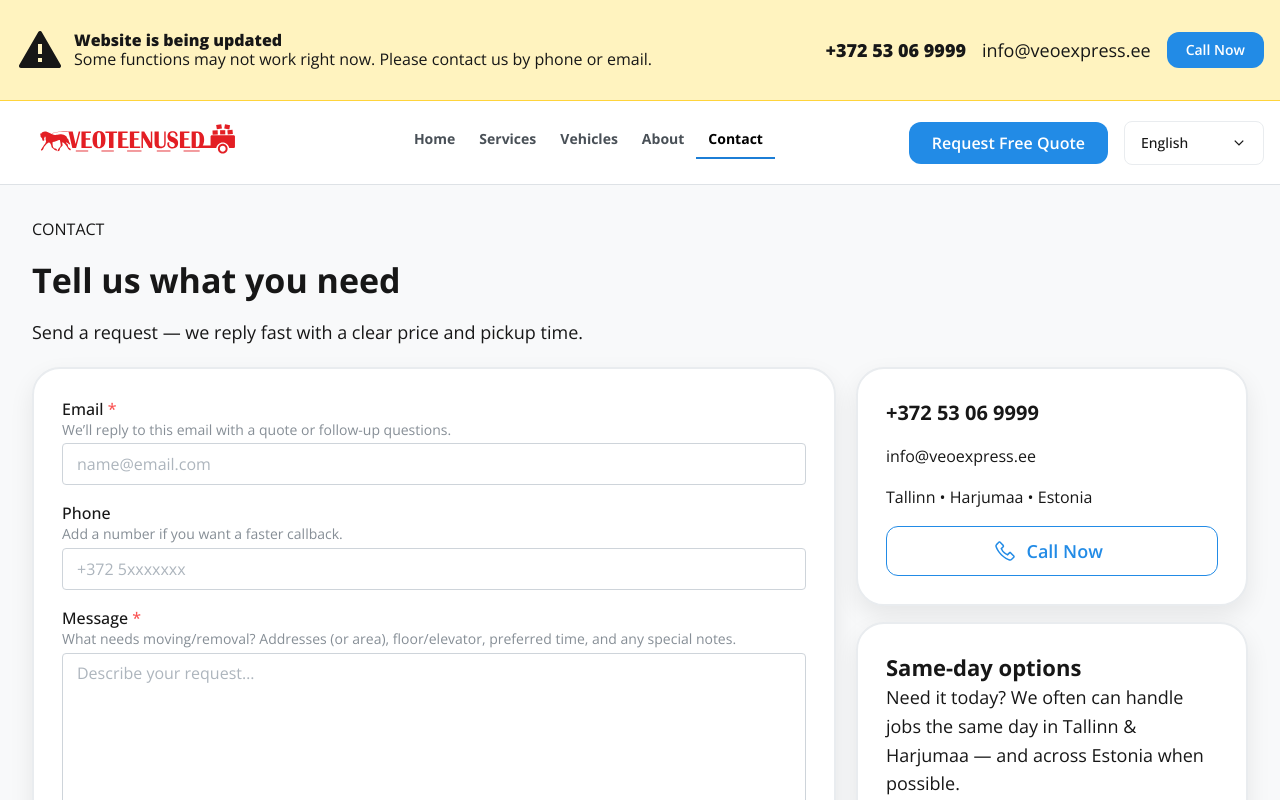
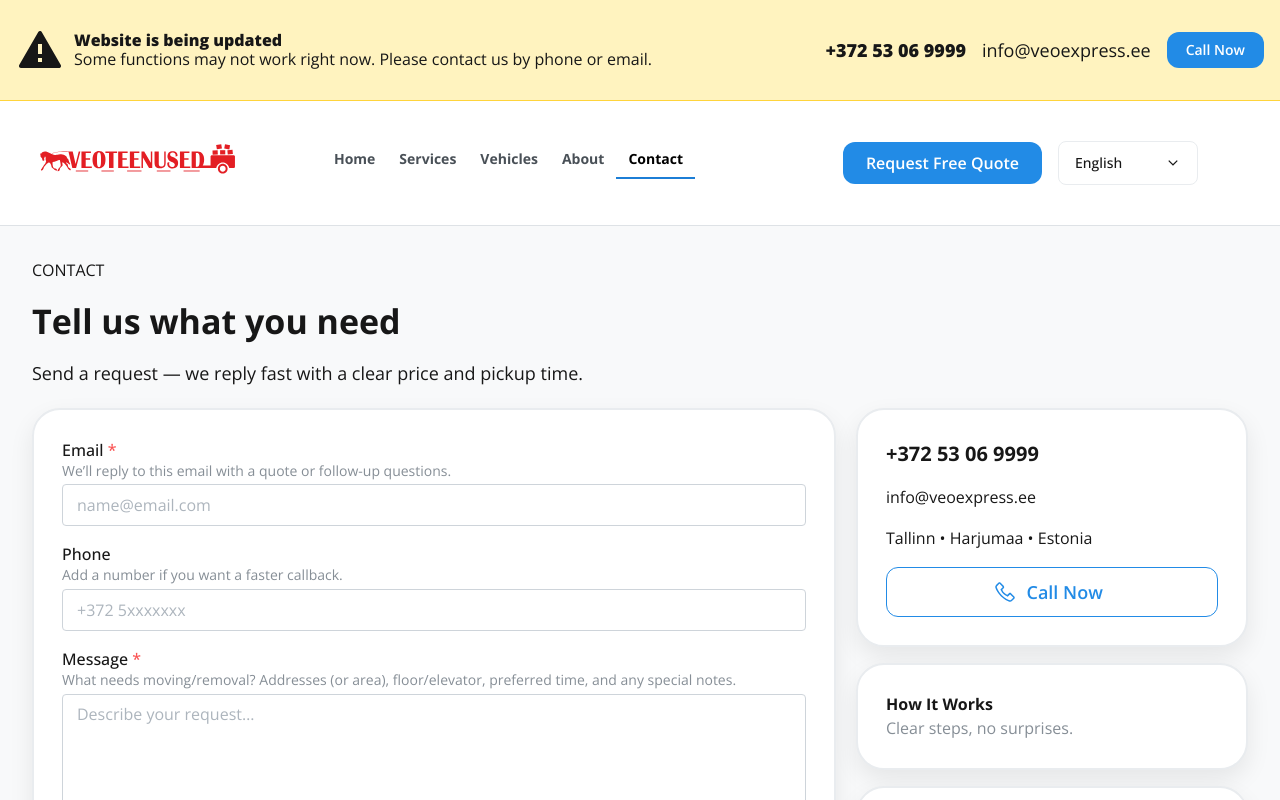
Before and after one commit to serhiishf/veoexpress, a Next.js app: page /en/contact in a window 1280 px wide. Built offline with nearby package versions, Linux system fonts and the light colour scheme.

Commit message:
fix: header responsiveness, some text size on contact page

```diff
--- a/src/app/[locale]/contact/page.tsx
+++ b/src/app/[locale]/contact/page.tsx
@@ -6,6 +6,7 @@ import { CompanyEmail } from '@/components/CompanyEmail/CompanyEmail';
 import { CompanyPhone } from '@/components/CompanyPhone/CompanyPhone';
 import { CompanyWorkArea } from '@/components/CompanyWorkArea/CompanyWorkArea';
 import { ContactForm } from '@/components/ContactForm/ContactForm';
+import { HowItWorksSteps } from '@/components/HowItWorksSteps/HowItWorksSteps';
 import { PageContainer } from '@/components/PageContainer/PageContainer';
 import { SameDayOptions } from '@/components/SameDayOptions/SameDayOptions';
 import { SectionDescription } from '@/components/SectionDesctiption/SectionDescription';
@@ -45,7 +46,10 @@ export default function ContactPage() {
 
                   {/* This will now match the CardWrapper width */}
                   <Box w="100%" maw="100%">
-                    <SameDayOptions />
+                    <HowItWorksSteps />
+                  </Box>
+                  <Box w="100%" maw="100%">
+                    <SameDayOptions size="md" />
                   </Box>
                 </Stack>
               </Box>
--- a/src/components/CompanyEmail/CompanyEmail.tsx
+++ b/src/components/CompanyEmail/CompanyEmail.tsx
@@ -3,7 +3,16 @@ import { company } from '@/constants/company';
 
 export function CompanyEmail({ ...anchorProps }: AnchorProps) {
   return (
-    <Anchor href={`mailto:${company.contact.email}`} underline="never" c="inherit" {...anchorProps}>
+    <Anchor
+      href={`mailto:${company.contact.email}`}
+      underline="never"
+      c="inherit"
+      {...anchorProps}
+      style={{
+        display: 'inline-flex',
+        width: 'fit-content',
+      }}
+    >
       <Text fz="md" component="span" size="lg">
         {company.contact.email}
       </Text>
--- a/src/components/CompanyPhone/CompanyPhone.tsx
+++ b/src/components/CompanyPhone/CompanyPhone.tsx
@@ -8,7 +8,12 @@ export function CompanyPhone({ ...anchorProps }: AnchorProps) {
       fz="xl"
       href={`tel:${company.contact.phoneTel}`}
       underline="never"
-      style={{ fontWeight: 700, fontSize: 'var(--mantine-font-size-xl)' }}
+      style={{
+        fontWeight: 700,
+        fontSize: 'var(--mantine-font-size-xl)',
+        display: 'inline-flex',
+        width: 'fit-content',
+      }}
       c="inherit"
       {...anchorProps}
     >
--- a/src/components/Footer/Footer.tsx
+++ b/src/components/Footer/Footer.tsx
@@ -1,6 +1,8 @@
 import { useTranslations } from 'next-intl';
 import { Anchor, Box, Container, Divider, Flex, Space, Stack, Text } from '@mantine/core';
 import { company } from '@/constants/company';
+import { CompanyEmail } from '../CompanyEmail/CompanyEmail';
+import { CompanyPhone } from '../CompanyPhone/CompanyPhone';
 import { LanguageSelector } from '../LanguageSelector/LanguageSelector';
 import { VeoexpressLogo } from '../VeoexpressLogo/VeoexpressLogo';
 import classes from './Footer.module.css';
@@ -23,21 +25,8 @@ export function Footer() {
             <Text>{company.workArea}</Text>
           </Stack>
           <Stack gap="xs">
-            <Anchor
-              fw="bold"
-              fz="xl"
-              href={`tel:${company.contact.phoneTel}`}
-              underline="never"
-              style={{ fontWeight: 700, fontSize: 'var(--mantine-font-size-xl)' }}
-              c="inherit"
-            >
-              {company.contact.phoneLabel}
-            </Anchor>
-            <Anchor href={`mailto:${company.contact.email}`} underline="never" c="inherit">
-              <Text fz="md" component="span" size="lg">
-                {company.contact.email}
-              </Text>
-            </Anchor>
+            <CompanyPhone />
+            <CompanyEmail />
           </Stack>
           <Box>
             <Text>{t('account_number')}</Text>
--- a/src/components/Header/Header.module.css
+++ b/src/components/Header/Header.module.css
@@ -1,14 +1,10 @@
 .header {
-  min-height: 84px;
+  height: auto;
+  /* min-height: 84px; */
+  padding-top: 20px;
+  padding-bottom: 20px;
   background-color: var(--mantine-color-body);
   border-bottom: 1px solid light-dark(var(--mantine-color-gray-3), var(--mantine-color-dark-4));
-}
-
-.inner {
-  min-height: 84px;
-  display: flex;
-  align-items: center;
-  justify-content: space-between;
 }
 
 .links {
@@ -19,10 +15,6 @@
   justify-content: space-between;
 }
 
-.main_links {
-  margin-right: calc(var(--mantine-spacing-sm) * -1);
-}
-
 .main_link {
   /* text-transform: uppercase; */
   font-size: var(--mantine-font-size-sm);
@@ -30,7 +22,9 @@
   padding: 7px var(--mantine-spacing-sm);
   font-weight: 700;
   border-bottom: 2px solid transparent;
-  transition: border-color 100ms ease, color 100ms ease;
+  transition:
+    border-color 100ms ease,
+    color 100ms ease;
 
   @mixin hover {
     color: light-dark(var(--mantine-color-black), var(--mantine-color-white));
--- a/src/components/Header/Header.tsx
+++ b/src/components/Header/Header.tsx
@@ -3,7 +3,17 @@
 import Link from 'next/link';
 import { usePathname } from 'next/navigation';
 import { useTranslations } from 'next-intl';
-import { Anchor, Box, Burger, Center, Container, Drawer, Group, ScrollArea } from '@mantine/core';
+import {
+  Anchor,
+  Box,
+  Burger,
+  Center,
+  Container,
+  Drawer,
+  Flex,
+  Group,
+  ScrollArea,
+} from '@mantine/core';
 import { useDisclosure } from '@mantine/hooks';
 import { LanguageSelector } from '../LanguageSelector/LanguageSelector';
 import { RequestQuoteButton } from '../RequestQuoteButton/RequestQuoteButton';
@@ -77,16 +87,23 @@ export function Header() {
     );
   });
 
-  //TODO: fix response to page size
-
   return (
     <>
       <header className={classes.header}>
-        <Container className={classes.inner} size="xl">
+        <Container size="xl">
+          <Flex align="center" justify="space-between">
+            <Box>
               <VeoexpressLogo />
-
+            </Box>
+            <Flex
+              wrap="wrap"
+              justify="space-around"
+              align="center"
+              gap="md"
+              style={{ flex: 1, minWidth: 0 }}
+            >
               <Box className={classes.links} visibleFrom="md">
-            <Group gap={0} justify="flex-end" className={classes.main_links} wrap="wrap">
+                <Group gap={0} className={classes.main_links} wrap="wrap">
                   {main_items}
                 </Group>
               </Box>
@@ -95,6 +112,7 @@ export function Header() {
                 <RequestQuoteButton size="md" />
                 <LanguageSelector />
               </Group>
+            </Flex>
 
             <Burger
               opened={opened}
@@ -104,6 +122,7 @@ export function Header() {
               hiddenFrom="md"
               aria-label={opened ? 'Close menu' : 'Open menu'}
             />
+          </Flex>
         </Container>
       </header>
 
--- /dev/null
+++ b/src/components/HowItWorksSteps/HowItWorksSteps.tsx
@@ -0,0 +1,24 @@
+import { useTranslations } from 'next-intl';
+import { Box, Stack, Text, Title } from '@mantine/core';
+import { CardWrapper } from '../CardWrapper/CardWrapper';
+
+type HowItWorksStepsProps = {
+  size?: 'sm' | 'md' | 'lg' | 'xl';
+};
+
+export function HowItWorksSteps({ size = 'md' }: HowItWorksStepsProps) {
+  return (
+    <CardWrapper>
+      <Stack>
+        <Box>
+          <Title order={3} size={size}>
+            How It Works
+          </Title>
+          <Text size={size} c="gray">
+            Clear steps, no surprises.
+          </Text>
+        </Box>
+      </Stack>
+    </CardWrapper>
+  );
+}
--- a/src/components/SameDayOptions/SameDayOptions.tsx
+++ b/src/components/SameDayOptions/SameDayOptions.tsx
@@ -1,14 +1,22 @@
 import { useTranslations } from 'next-intl';
-import { Text, Title } from '@mantine/core';
+import { Stack, Text, Title } from '@mantine/core';
 import { CardWrapper } from '../CardWrapper/CardWrapper';
 
-export function SameDayOptions() {
+type SameDayOptionsProps = {
+  size?: 'sm' | 'md' | 'lg' | 'xl';
+};
+
+export function SameDayOptions({ size = 'lg' }: SameDayOptionsProps) {
   const t = useTranslations('components.same_day_options');
 
   return (
     <CardWrapper>
-      <Title order={3}>{t('title')}</Title>
-      <Text size="lg">{t('description')}</Text>
+      <Stack>
+        <Title order={3} size={size}>
+          {t('title')}
+        </Title>
+        <Text size={size}>{t('description')}</Text>
+      </Stack>
     </CardWrapper>
   );
 }
```
Also changed, not shown: src/components/NumberedListItem/NumberedListItem.tsx (added, +20 -0 lines), 1 other file (tests, documents, lock files or other folders). Lines whose indentation alone changed are shown as unchanged.
